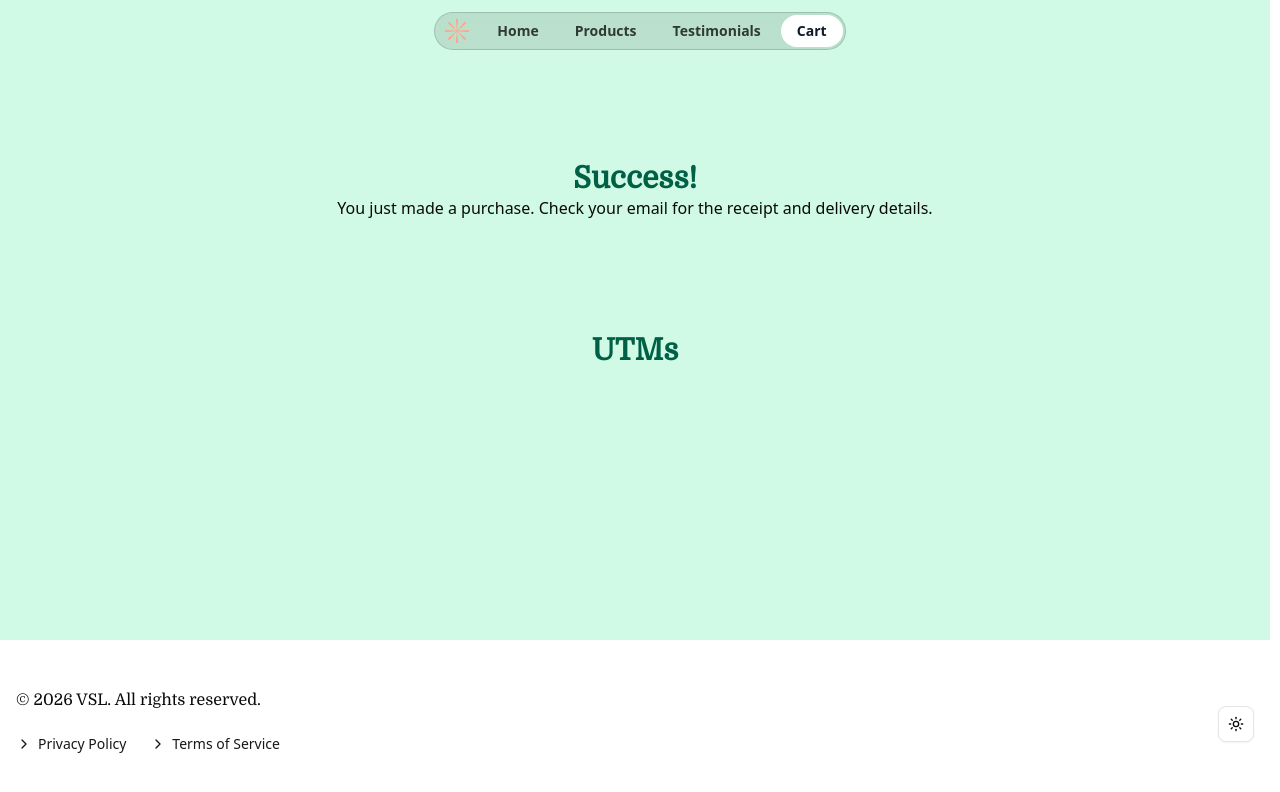
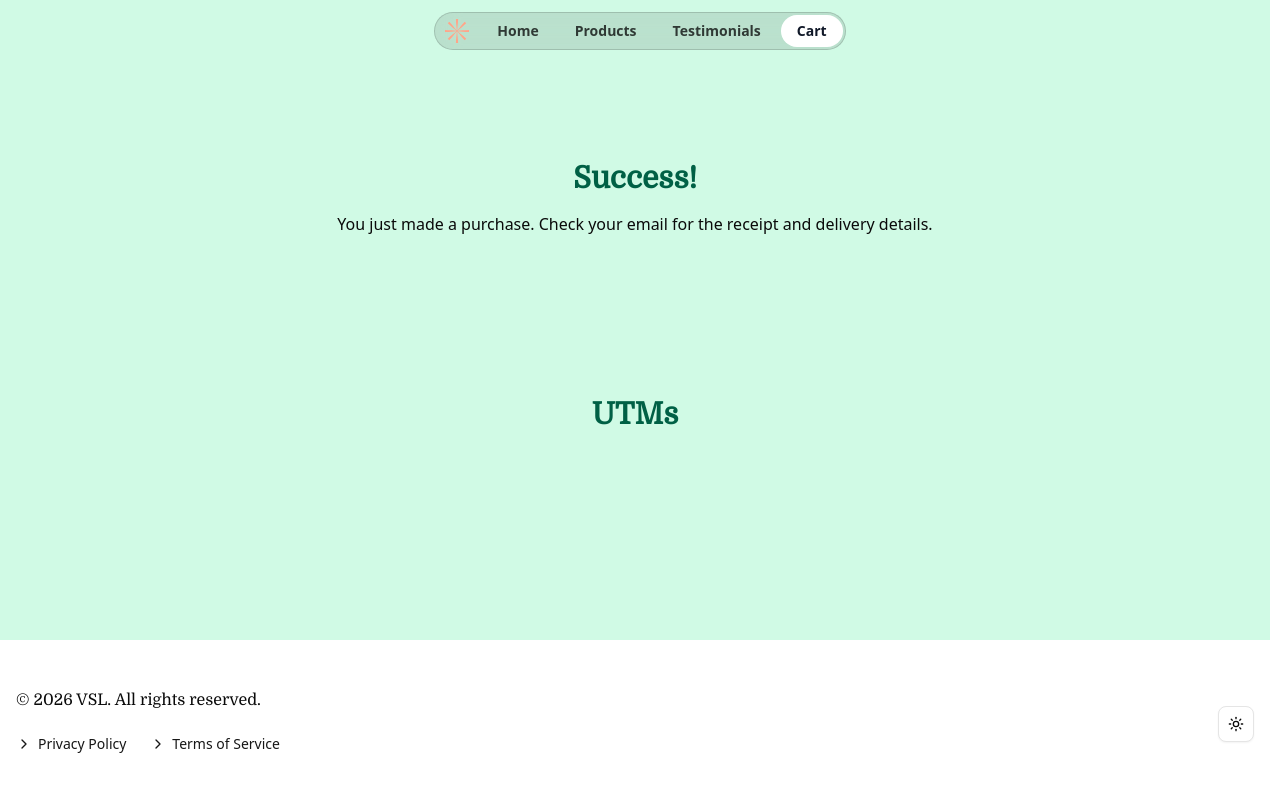
Before and after one commit to marquesmaycon/nutrify-shop, a Next.js app: page /success in a window 1280 px wide. Shown: the top 792 px of the page. Built offline with nearby package versions, Linux system fonts and the light colour scheme.

Commit message:
refactor: enhance layout structure and spacing in SuccessPage component

```diff
--- a/app/success/page.tsx
+++ b/app/success/page.tsx
@@ -37,8 +37,9 @@ export default function SuccessPage() {
 
   return (
     <section className="min-h-[80vh] bg-emerald-100 pt-40 dark:bg-emerald-900">
-      <div className="container mx-auto">
-        <div className="text-center">
+      <div className="container mx-auto space-y-12">
+        <div className="space-y-8">
+          <div className="space-y-4 text-center">
             <h1 className="text-3xl font-bold text-emerald-800 dark:text-emerald-400">Success!</h1>
             <p>You just made a purchase. Check your email for the receipt and delivery details.</p>
           </div>
@@ -64,8 +65,9 @@ export default function SuccessPage() {
               </Item>
             ))}
           </ul>
+        </div>
 
-        <div className="py-8">
+        <div className="space-y-8">
           <h2 className="text-center text-3xl font-bold text-emerald-800 dark:text-emerald-400">
             UTMs
           </h2>
```
Lines whose indentation alone changed are shown as unchanged.
